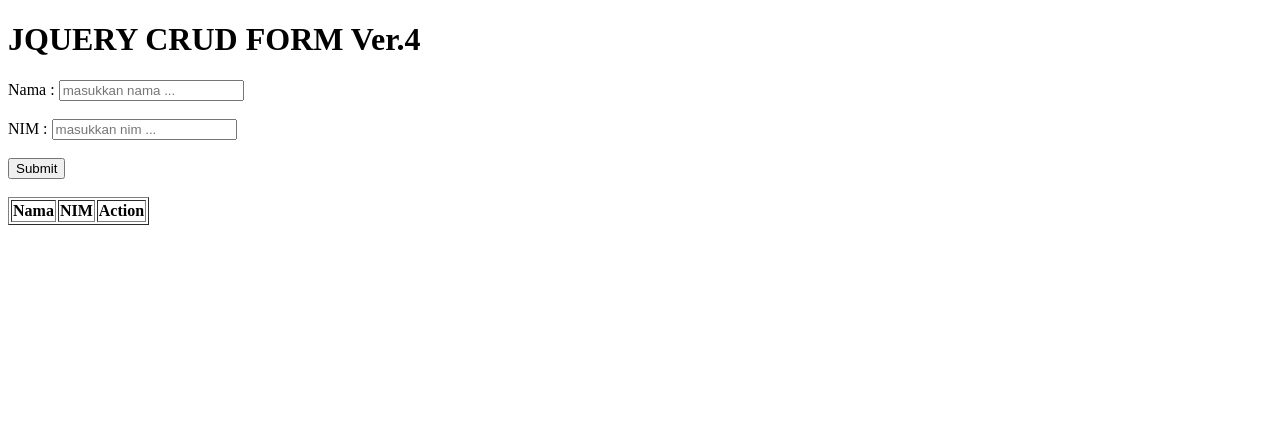
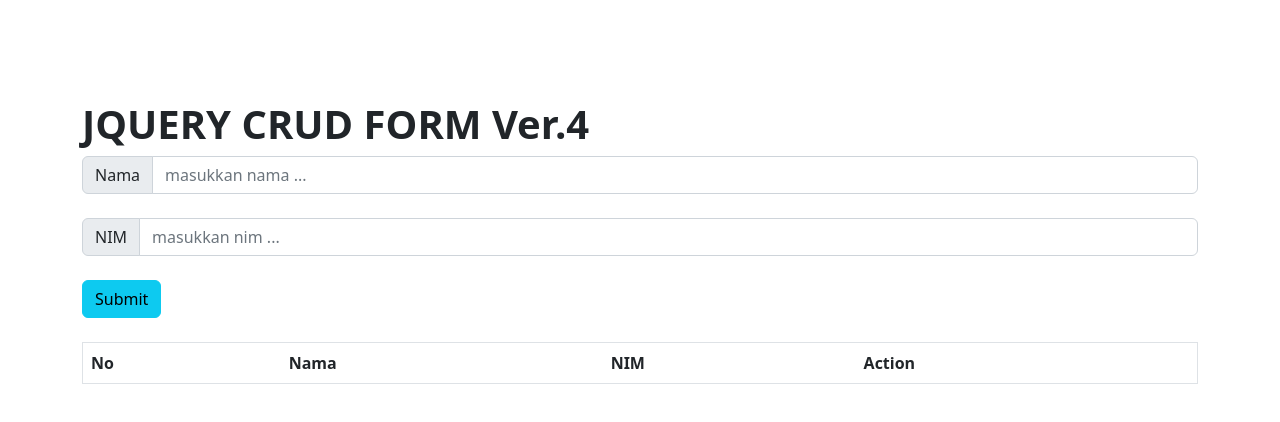
Before and after one commit to dyahk31/Jquery-Crud-Form, a website: page index.html in a window 1280 px wide. Drawn offline with nearby package versions, Linux system fonts and the light colour scheme.

Commit message:
Update index.html

```diff
--- a/index.html
+++ b/index.html
@@ -6,7 +6,21 @@
     <meta name="viewport" content="width=device-width, initial-scale=1.0">
     <title>JQUERY CRUD FORM Ver.4</title>
     <script src="https://code.jquery.com/jquery-3.6.1.min.js"></script>
-    <link rel="shortcut icon" href="#">
+    <link rel="stylesheet" href="style.css">
+    <link href="https://cdn.jsdelivr.net/npm/bootstrap@5.2.2/dist/css/bootstrap.min.css" rel="stylesheet" integrity="sha384-Zenh87qX5JnK2Jl0vWa8Ck2rdkQ2Bzep5IDxbcnCeuOxjzrPF/et3URy9Bv1WTRi" crossorigin="anonymous">
+    <style>
+        .css-serial{
+    counter-reset: serial-number;
+    }
+
+    .css-serial td:first-child::before{
+        counter-increment: serial-number;
+        content: counter(serial-number);
+    }
+    body {
+        margin-top: 100px;
+    }
+    </style>
 </head>
 <body>
     <!-- <button id="btn">Hai</button> -->
@@ -18,17 +32,26 @@
         <div class="main-container">
             <form id="form" onsubmit="onFormSubmit()" autocomplete="off">
                 <div>
-                    <label>Nama :</label>
-                    <input type="text" name="nama" id="nama" placeholder="masukkan nama ...">
+                    <!-- <label>Nama :</label>
+                    <input type="text" name="nama" id="nama" placeholder="masukkan nama ..."> -->
+                    <div class="input-group flex-nowrap">
+                        <span class="input-group-text" id="addon-wrapping">Nama</span>
+                        <input type="text" class="form-control" aria-describedby="addon-wrapping" name="nama" id="nama" placeholder="masukkan nama ...">
+                      </div>
                 </div>
                 <br>
                 <div>
-                    <label>NIM :</label>
-                    <input type="text" name="nim" id="nim" placeholder="masukkan nim ...">
+                    <!-- <label>NIM :</label>
+                    <input type="text" name="nim" id="nim" placeholder="masukkan nim ..."> -->
+                    <div class="input-group flex-nowrap">
+                        <span class="input-group-text" id="addon-wrapping">NIM</span>
+                        <input type="text" class="form-control" aria-describedby="addon-wrapping" name="nim" id="nim" placeholder="masukkan nim ...">
+                      </div>
                 </div>
                 <br>
-                <div class="form_action--button">
-                    <input type="submit" value="Submit">
+                <div class="action-button">
+                    <!-- <button type="button" class="btn btn-light" type="submit" value="Submit">Submit</button> -->
+                    <input type="submit" value="Submit" class="btn btn-info">
                     <!-- <input type="reset" value="Reset"> -->
                 </div>
                 <!-- <button type="button" id="updateBtn" onclick="addData()">Add</button> -->
@@ -36,16 +59,17 @@
         </div>
 
         <div class="data">
-            <table border="1" id="table">
+            <table border="1" id="table" class="table table-striped table-hover">
             <thead>
                 <tr>
+                    <th>No</th>
                     <th>Nama</th>
                     <th>NIM</th>
                     <th>Action</th>
                 </tr>
             </thead>
             <br>
-            <tbody>
+            <tbody class="css-serial">
 
             </tbody>
         </table>
```
